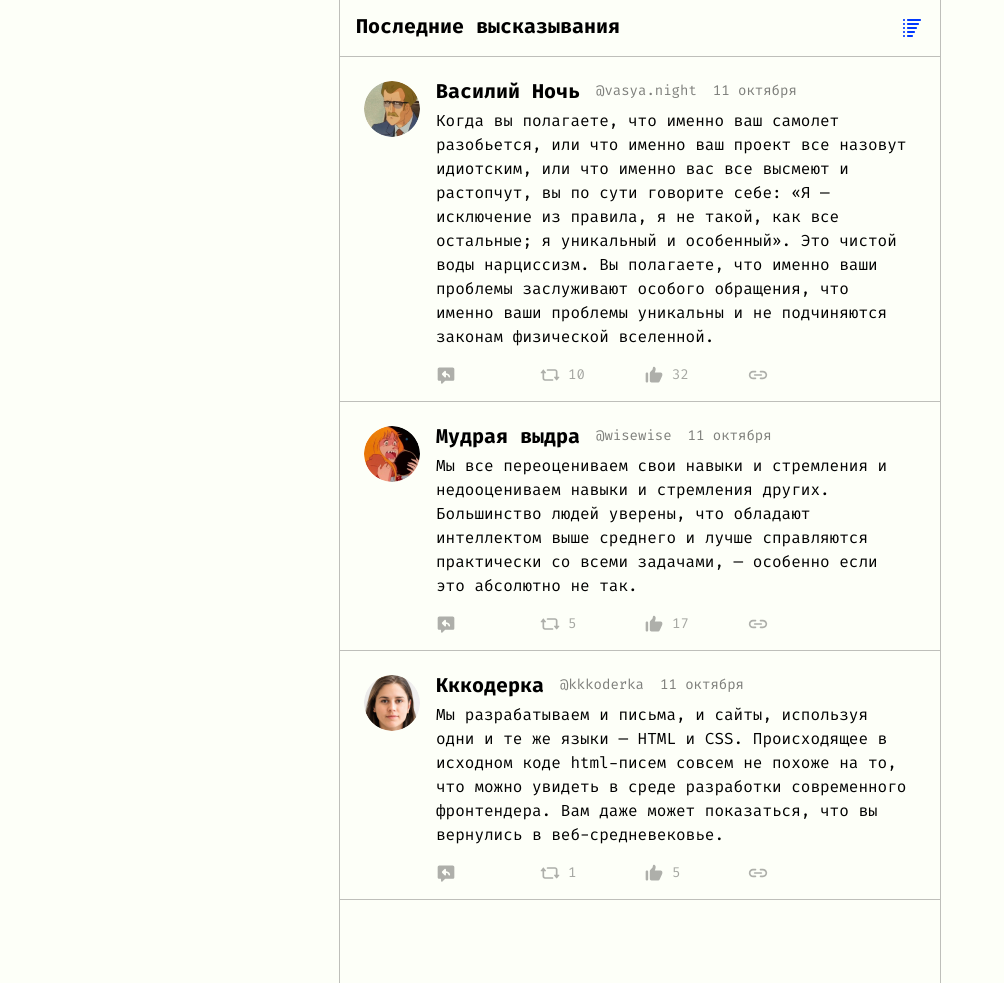
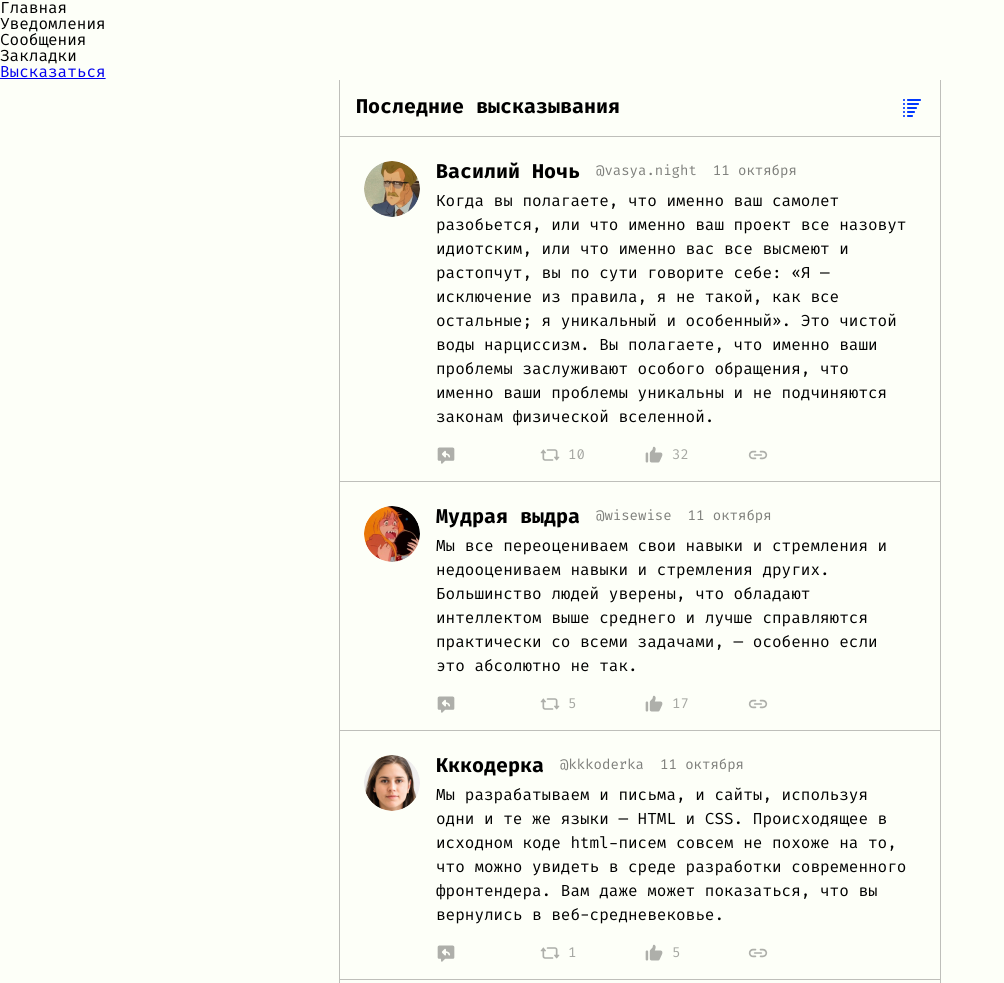
Before and after one commit to evgeny-matveev/hse-20--twi-clone, a plain HTML site: page index.html in a window 1280 px wide. Shown: the top 983 px of the page, without its empty margins (0-1004 px from the left). Drawn offline with Linux system fonts and the light colour scheme.

Commit message:
Добвил верстку навигации

```diff
--- a/index.html
+++ b/index.html
@@ -6,8 +6,30 @@
   <link rel="stylesheet" href="styles/main.css">
 </head>
 <body>
+  <nav>
+    <ul>
+      <li>
+        <div class="nav__icon nav__icon--home"></div>
+        Главная
+      </li>
+      <li>
+        <div class="nav__icon nav__icon--bell"></div>
+        Уведомления
+      </li>
+      <li>
+        <div class="nav__icon nav__icon--chat"></div>
+        Сообщения
+      </li>
+      <li>
+        <div class="nav__icon nav__icon--bookmark"></div>
+        Закладки
+      </li>
+    </ul>
+
+    <a href="#">Высказаться</a>
+  </nav>
+
   <main>
-
     <header class="main__header">
       <h2>Последние высказывания</h2>
       <img src="img/sort-icn.svg" alt="Иконка сортировки">
```
Also changed, not shown: img/bell-icn.svg (added), img/bookmark-icn.svg (added), img/chat-icn.svg (added), img/home-icn.svg (added).
